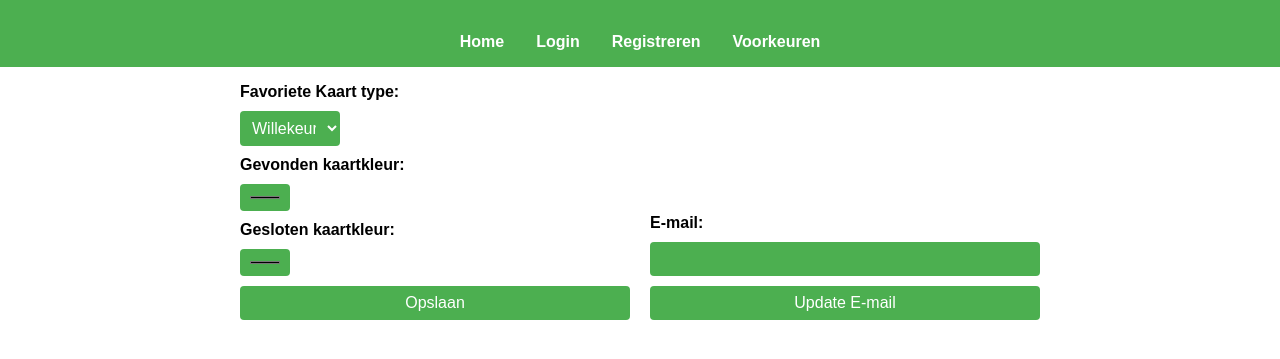
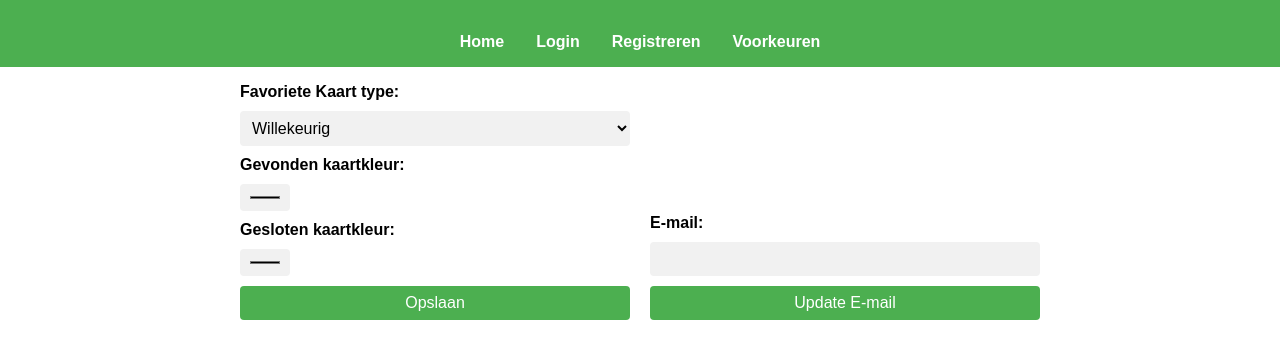
Before and after one commit to jbjdb9/webtech3, a plain HTML site: page preferences.html in a window 1280 px wide. Shown: the part 95-454 px from the top of the page. Drawn offline with Linux system fonts and the light colour scheme.

Commit message:
Fix button styling

```diff
--- a/css/styles.css
+++ b/css/styles.css
@@ -79,14 +79,26 @@ input, select, button {
     cursor: pointer;
 }
 
-select {
-    max-width: 100px;
-}
-
-input:hover, select:hover, button:hover {
+button:hover {
     background-color: #45a049;
 }
 
+input, select {
+    background-color: #f1f1f1;
+    color: black;
+}
+
+input:hover, select:hover {
+    background-color: #ddd;
+}
+
+select option {
+background: white;
+}
+
+label:hover + input, label:hover + select {
+    background-color: #f1f1f1;
+}
 
 #register-status, #login-status, #preferences-status {
     margin-top: 1rem;
```
